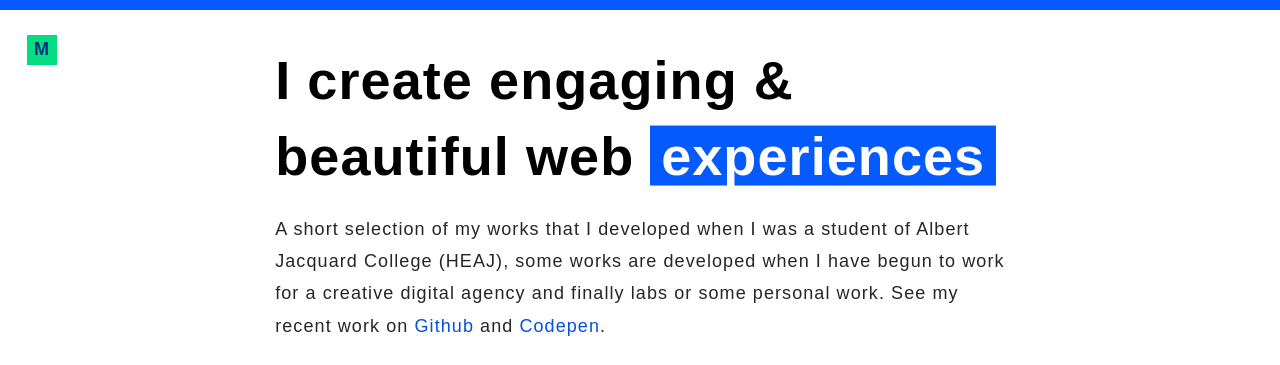
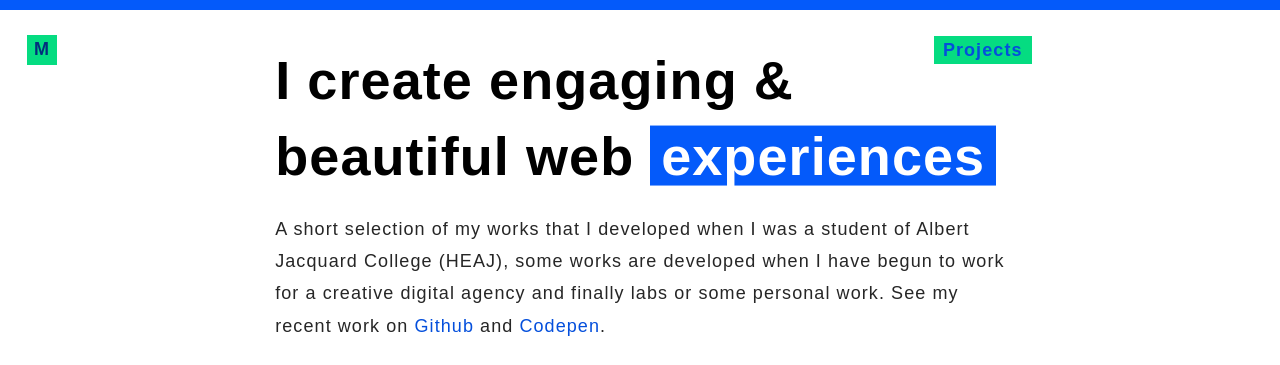
Before and after one commit to monalighosh/mg-website-revamp, a website with bundled scripts: page website/src/index.html in a window 1280 px wide. Both pictures are taken after a click on the link "Projects". Shown: the part 800-1165 px from the top of the page. Built offline with nearby package versions, Linux system fonts and the light colour scheme; files whose address does not match are found by name; a web font is replaced by a local one.

Commit message:
Updating page scroll functionality

```diff
--- a/website/src/index.html
+++ b/website/src/index.html
@@ -30,7 +30,7 @@
       </div>
       <nav class="header__nav">
         <ul class="header__nav-list">
-          <li class="header__nav-items"><a href="#home" class="header__nav-links" title="Introduction"><span data-letters="Hello">Hello</span></a></li>
+          <li class="header__nav-items"><a href="#home" class="active-link" title="Introduction"><span data-letters="Hello">Hello</span></a></li>
           <li class="header__nav-items"><a href="#projects" class="header__nav-links" title="Projects"><span data-letters="Projects">Projects</span></a></li>
           <li class="header__nav-items"><a href="#articles" class="header__nav-links" title="Articles"><span data-letters="Articles">Articles</span></a></li>
           <li class="header__nav-items"><a href="#contact" class="header__nav-links" title="Contact"><span data-letters="Contact">Contact</span></a></li>
--- a/website/src/js/main.js
+++ b/website/src/js/main.js
@@ -193,6 +193,7 @@
 */
 const navList = document.querySelector(".header__nav-list");
 navList.addEventListener("click", scrollToSection);
+navList.addEventListener("click", showActiveLink);
 let distance = 40;
 let speed = 15;
 let scrollY = 0;
@@ -200,7 +201,8 @@
 function scrollToSection(e) {
   e.preventDefault();
   // Returns the id attribute of the section
-  let parentId = (e.target.parentElement).getAttribute("href");
+  let parent = e.target.parentElement;
+  let parentId = parent.getAttribute("href");
   // Returns the pixel value the window has been scrolled
   let windowY = window.pageYOffset;
   // Returns the  pixel value of the section's position relative to the top
@@ -225,5 +227,18 @@
       clearTimeout(animator);
     }
   }
-  console.log(windowY, sectionY);
 }
+
+// Function to add\ active class to the link button
+const lis = [...document.querySelectorAll(".header__nav-items")];
+function showActiveLink(e) {
+  let parent = e.target.parentElement;
+  for(let li of lis) {
+    if(li.children[0].classList.contains("active-link")) {
+      li.children[0].classList.add("header__nav-links");
+      li.children[0].classList.remove("active-link");
+      parent.classList.add("active-link");
+      parent.classList.remove("header__nav-links");
+    }
+  }
+}
--- a/website/src/sass/layout/_header.scss
+++ b/website/src/sass/layout/_header.scss
@@ -136,3 +136,15 @@
   line-height: 60px;
   box-shadow: 0 0 20px 10px rgba($black, 0.2);
 }
+
+// Active link
+.active-link {
+  background: $turquoiseBlue;
+  color: $blue;
+  font-weight: $mediumBold;
+  @include padMrg(padding, 0.2em 0.5em);
+
+  &:hover {
+    color: $blue;
+  }
+}
```
Also changed, not shown: website/build/css/main.css, website/build/index.html, website/build/js/all.js.
